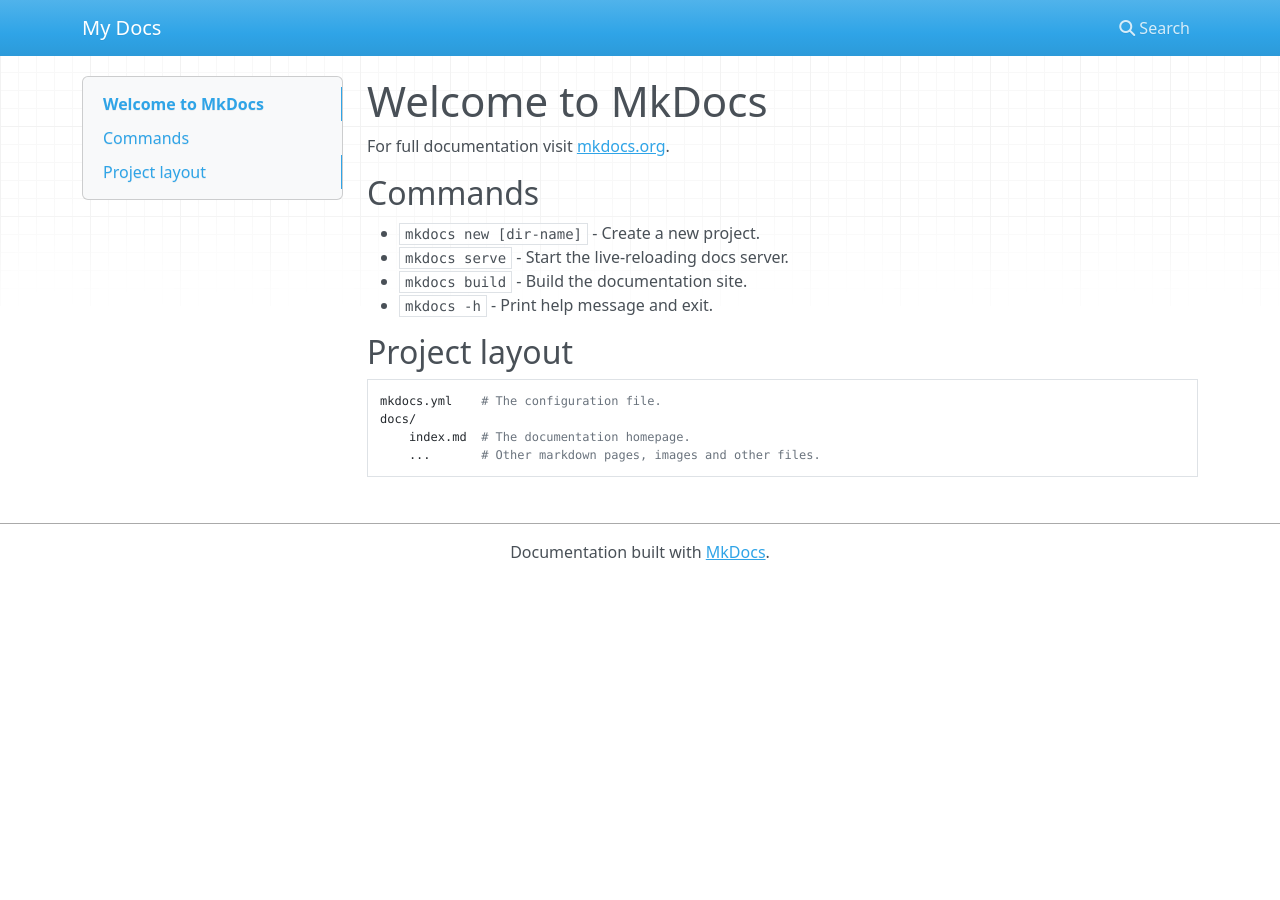
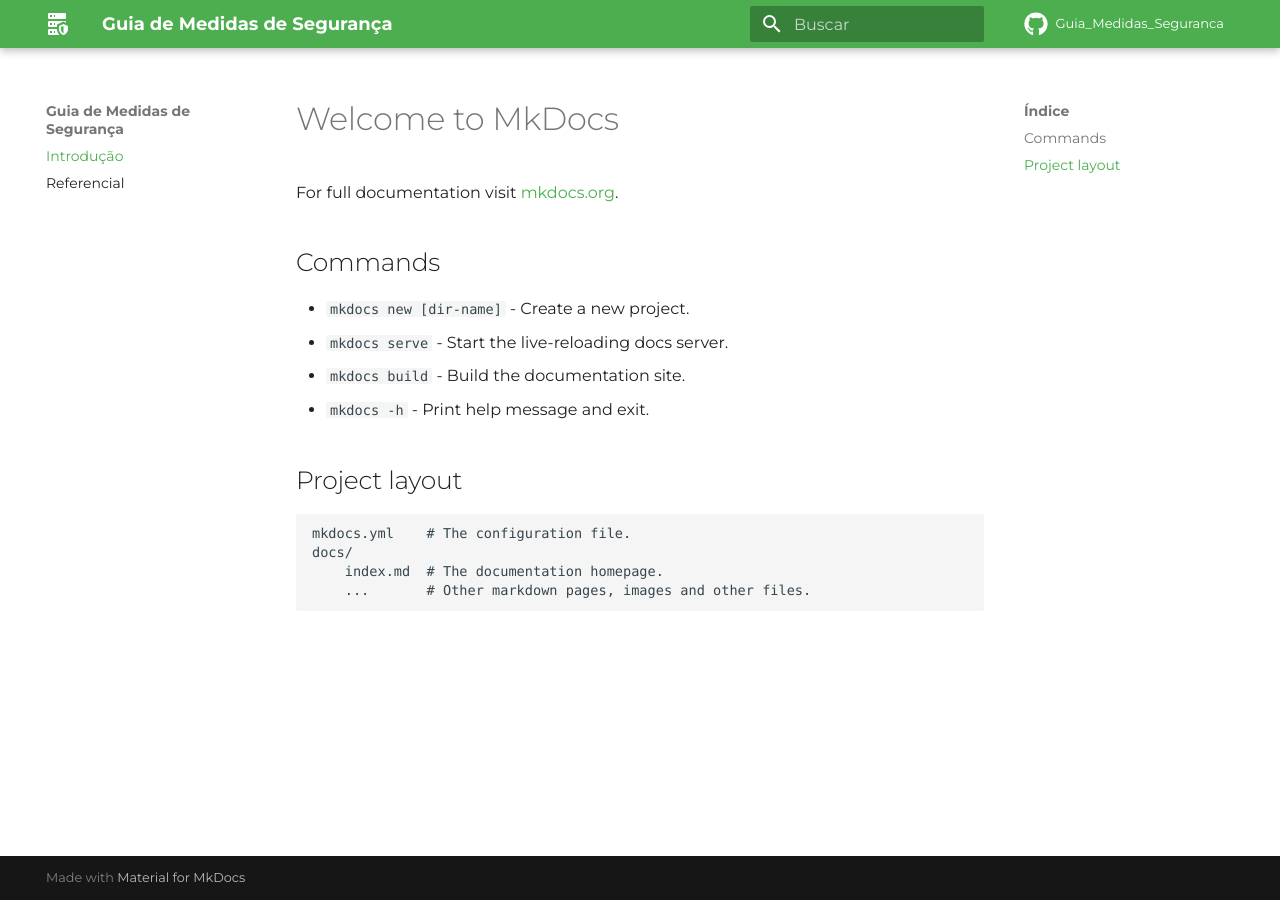
Before and after one commit to AlvaroLeles/Guia_Medidas_Seguranca, an MkDocs documentation site: the page built from docs/index.md, in a window 1280 px wide. Built offline with MkDocs 1.6.1 and Material for MkDocs 9.7.7, drawn with Linux system fonts in a browser that asks for light colours; nearby versions of some CDN libraries; some web fonts are replaced; comment, search, counter and statistics services are not loaded.

Commit message:
Adicionando configurações de tema ao pages

```diff
--- a/mkdocs.yml
+++ b/mkdocs.yml
@@ -1 +1,21 @@
-site_name: My Docs
+site_name: Guia de Medidas de Segurança
+
+repo_name: "Guia_Medidas_Seguranca"
+repo_url: "https://github.com/AlvaroLeles/Guia_Medidas_Seguranca"
+
+theme:
+  name: material
+  language: "pt"
+  icon:
+    logo: material/server-security
+    repo: fontawesome/brands/github
+  palette:
+    primary: "green"
+    accent: "blue"
+  font:
+    text: "Montserrat"
+    code: "sans-serif"
+
+nav:
+  - Introdução: index.md
+  - Referencial: referencial.md
```
